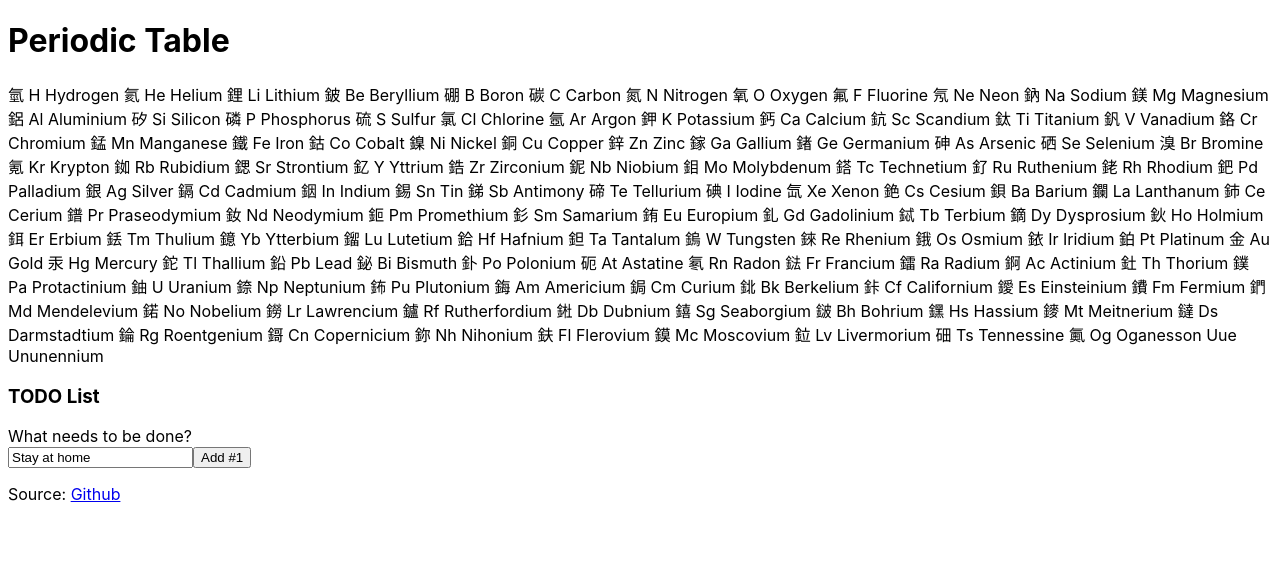
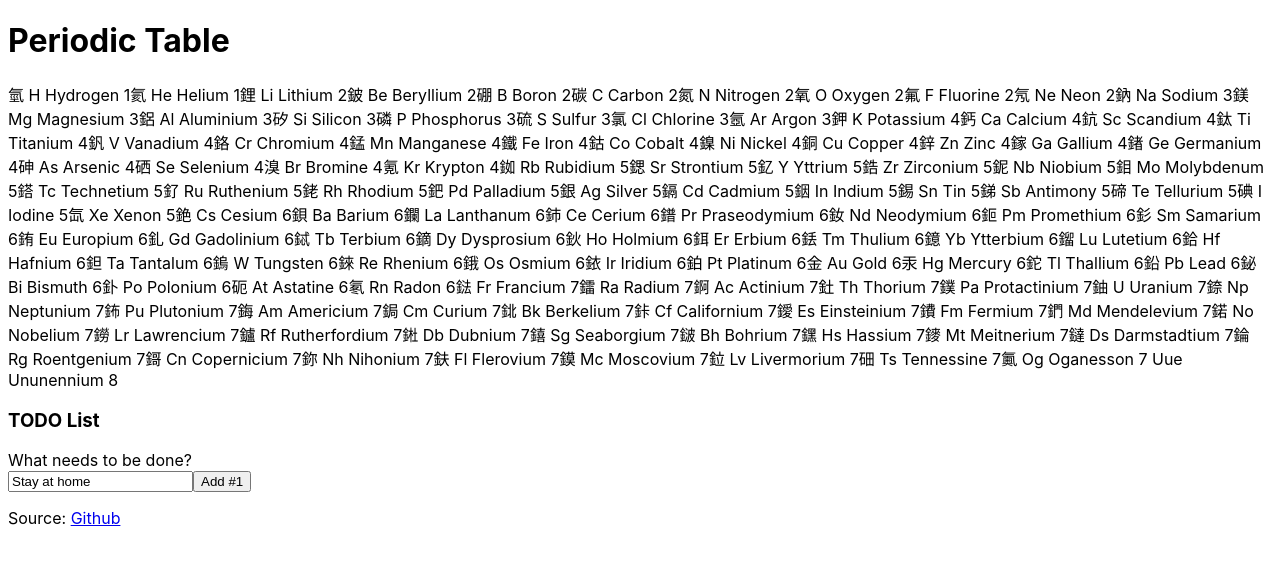
Before and after one commit to kaicarver/yuansu-react, a React (Create React App) app: page / in a window 1280 px wide. Shown: the top 564 px of the page. Built offline with nearby package versions, Linux system fonts and the light colour scheme.

Commit message:
start using info for table

```diff
--- a/src/index.js
+++ b/src/index.js
@@ -20,7 +20,7 @@ function PeriodicTable(props) {
     <h1>Periodic Table</h1>
     <div>
       {periodicData.elements.map((el) =>
-        <span key={el.symbol}><Element el={el} /> </span>
+        <span key={el.symbol}><Element el={el} /> {el.period}</span>
       )}
     </div>
   </div>;
```
